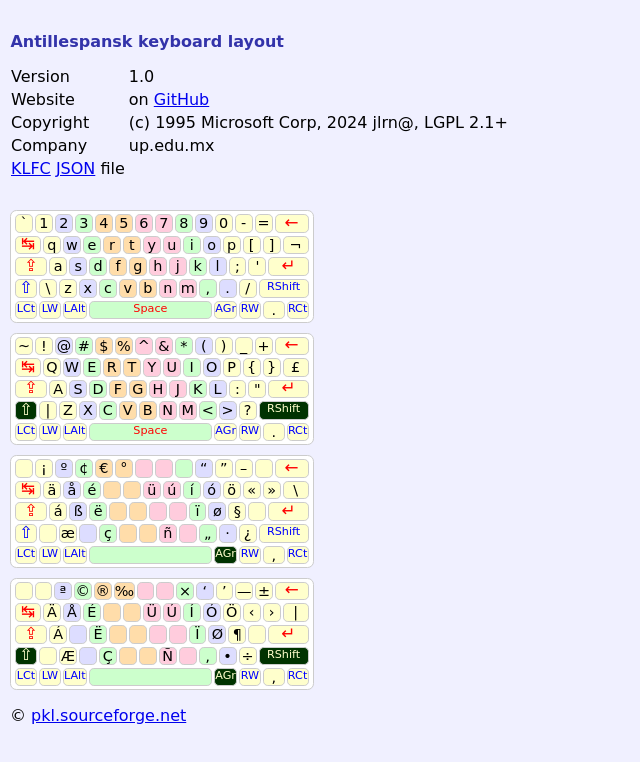
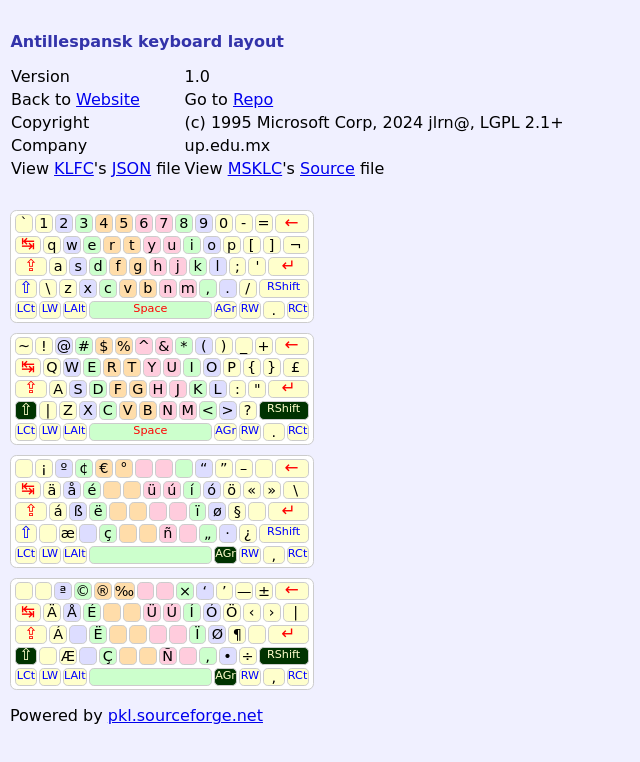
Before and after one commit to jarnosc/kbdspansk, a plain HTML site: page antillespansk/layout.html in a window 1280 px wide. Shown: the whole page, without its empty margins (0-640 px from the left). Drawn offline with Linux system fonts and the light colour scheme.

Commit message:
Update layout.html

```diff
--- a/antillespansk/layout.html
+++ b/antillespansk/layout.html
@@ -94,10 +94,10 @@
 	<h2>Antillespansk keyboard layout</h2>
 	<table>
 		<tr><td>Version</td><td>1.0</td></tr>
-		<tr><td>Website</td><td>on <a href="http://jarnosc.github.io/spansk-kbdlayouts/">GitHub</a></td></tr>
+		<tr><td>Back to <a href="http://jarnosc.github.io/spansk-kbdlayouts/">Website</a></td><td>Go to <a href="http://github.com/jarnosc/spansk-kbdlayouts/">Repo</a></td></tr>
 		<tr><td>Copyright</td><td>(c) 1995 Microsoft Corp, 2024 jlrn@, LGPL 2.1+</td></tr>
 		<tr><td>Company</td><td>up.edu.mx</td></tr>
-		<tr><td><a href="https://github.com/39aldo39/klfc">KLFC</a> <a href="kbden029.json">JSON</a> file </td><td></td></tr>
+		<tr><td>View <a href="https://github.com/39aldo39/klfc">KLFC</a>'s <a href="kbden029.json">JSON</a> file </td><td>View <a href="https://www.microsoft.com/en-us/download/details.aspx?id=102134">MSKLC</a>'s <a href="kbden029.klc">Source</a> file </td></tr>
 	</table>
 </p>
 
@@ -418,7 +418,7 @@
 <td class="button  modifier finger8" style="width: 1.25em;" title="RCtrl"><div>RCt</div></td>
 </tr></table>
 </div>
-<p>© <a href="http://pkl.sourceforge.net/">pkl.sourceforge.net</a></p>
+<p>Powered by <a href="http://pkl.sourceforge.net/">pkl.sourceforge.net</a></p>
 </div>
 
 </body>
```
